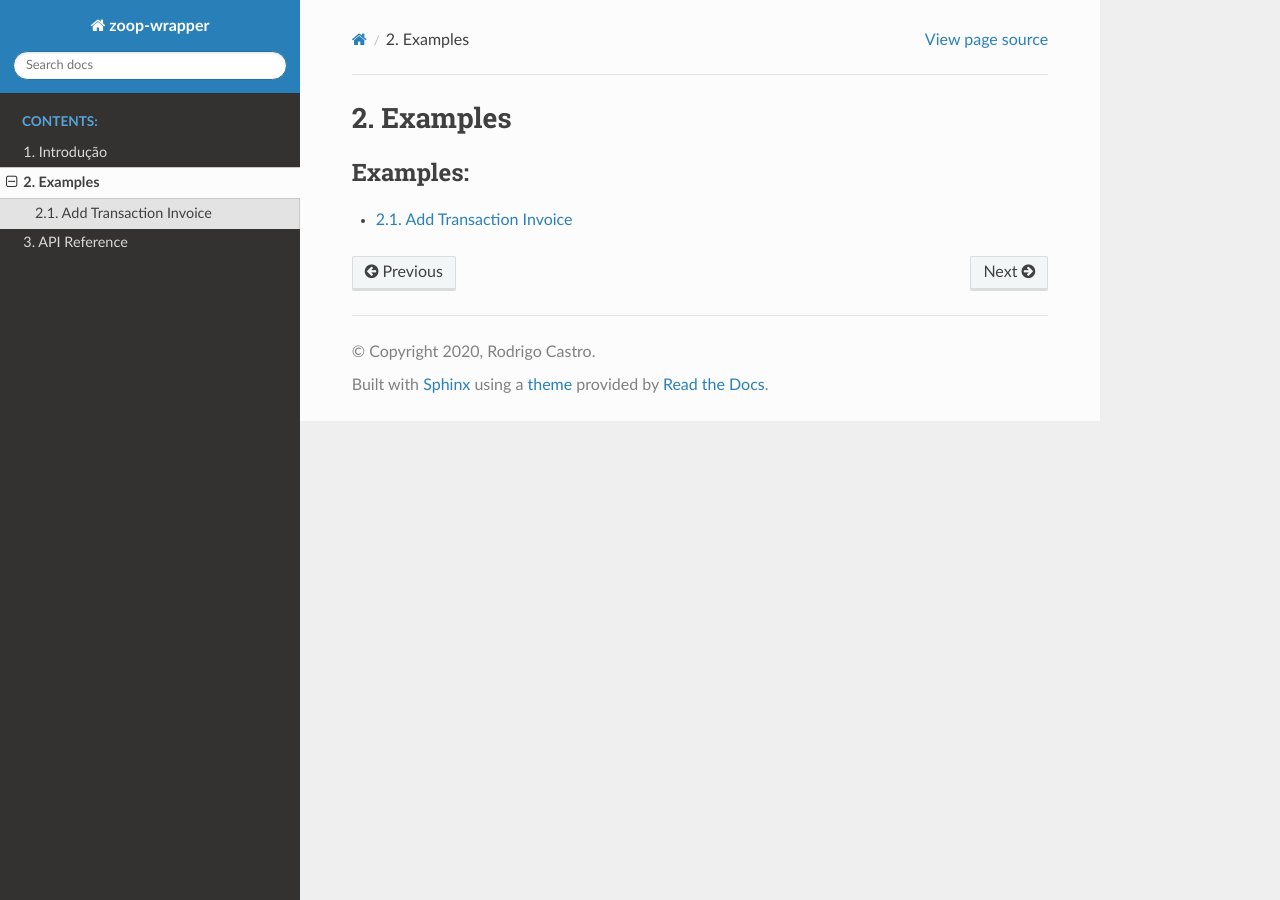
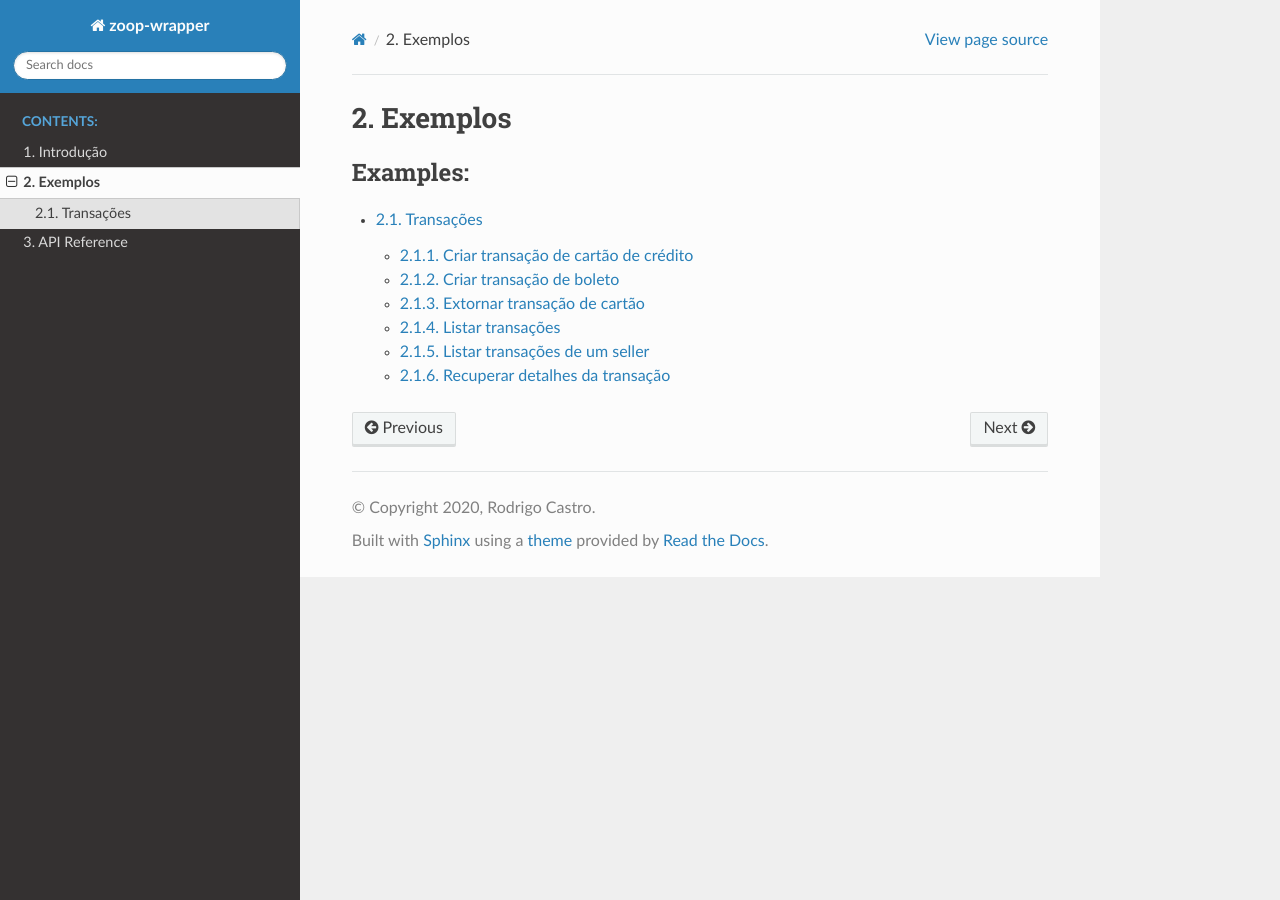
Before and after one commit to imobanco/zoop-wrapper, a Sphinx documentation site: the page built from docs/examples.rst, in a window 1280 px wide. Built offline with Sphinx 7.4.7 and the Read the Docs theme 2.0.0, drawn with Linux system fonts in a browser that asks for light colours.

Commit message:
better doc

```diff
--- a/docs/examples.rst
+++ b/docs/examples.rst
@@ -1,8 +1,8 @@
-Examples
+Exemplos
 ========================================
 
 .. toctree::
    :maxdepth: 2
    :caption: Examples:
 
-   examples/add_transaction_invoice
+   examples/transactions
--- a/docs/examples/add_transaction_invoice.rst
+++ /dev/null
@@ -1,4 +0,0 @@
-Add Transaction Invoice
-========================================
-
-.. literalinclude:: ../../examples/transaction/add_transaction_invoice.py
--- /dev/null
+++ b/docs/examples/transaction/add_transaction_card.rst
@@ -0,0 +1,4 @@
+Criar transação de cartão de crédito
+========================================
+
+.. literalinclude:: ../../../examples/transaction/add_transaction_credit.py
--- /dev/null
+++ b/docs/examples/transaction/add_transaction_invoice.rst
@@ -0,0 +1,4 @@
+Criar transação de boleto
+========================================
+
+.. literalinclude:: ../../../examples/transaction/add_transaction_invoice.py
--- /dev/null
+++ b/docs/examples/transaction/cancel_transaction.rst
@@ -0,0 +1,4 @@
+Extornar transação de cartão
+========================================
+
+.. literalinclude:: ../../../examples/transaction/cancel_transaction.py
--- /dev/null
+++ b/docs/examples/transaction/list_transactions.rst
@@ -0,0 +1,4 @@
+Listar transações
+========================================
+
+.. literalinclude:: ../../../examples/transaction/list_transactions.py
--- /dev/null
+++ b/docs/examples/transaction/list_transactions_for_seller.rst
@@ -0,0 +1,4 @@
+Listar transações de um seller
+========================================
+
+.. literalinclude:: ../../../examples/transaction/list_transactions_for_seller.py
--- /dev/null
+++ b/docs/examples/transaction/retrieve_transaction.rst
@@ -0,0 +1,4 @@
+Recuperar detalhes da transação
+========================================
+
+.. literalinclude:: ../../../examples/transaction/retrieve_transaction.py
--- /dev/null
+++ b/docs/examples/transactions.rst
@@ -0,0 +1,13 @@
+Transações
+========================================
+
+.. toctree::
+   :maxdepth: 2
+   :caption: Transações:
+
+   transaction/add_transaction_card
+   transaction/add_transaction_invoice
+   transaction/cancel_transaction
+   transaction/list_transactions
+   transaction/list_transactions_for_seller
+   transaction/retrieve_transaction
```
Also changed, not shown: README.md (+46 -13 lines), docs/index.rst (+1 -6 lines), docs/intro.md (+46 -13 lines), 3 other files.
